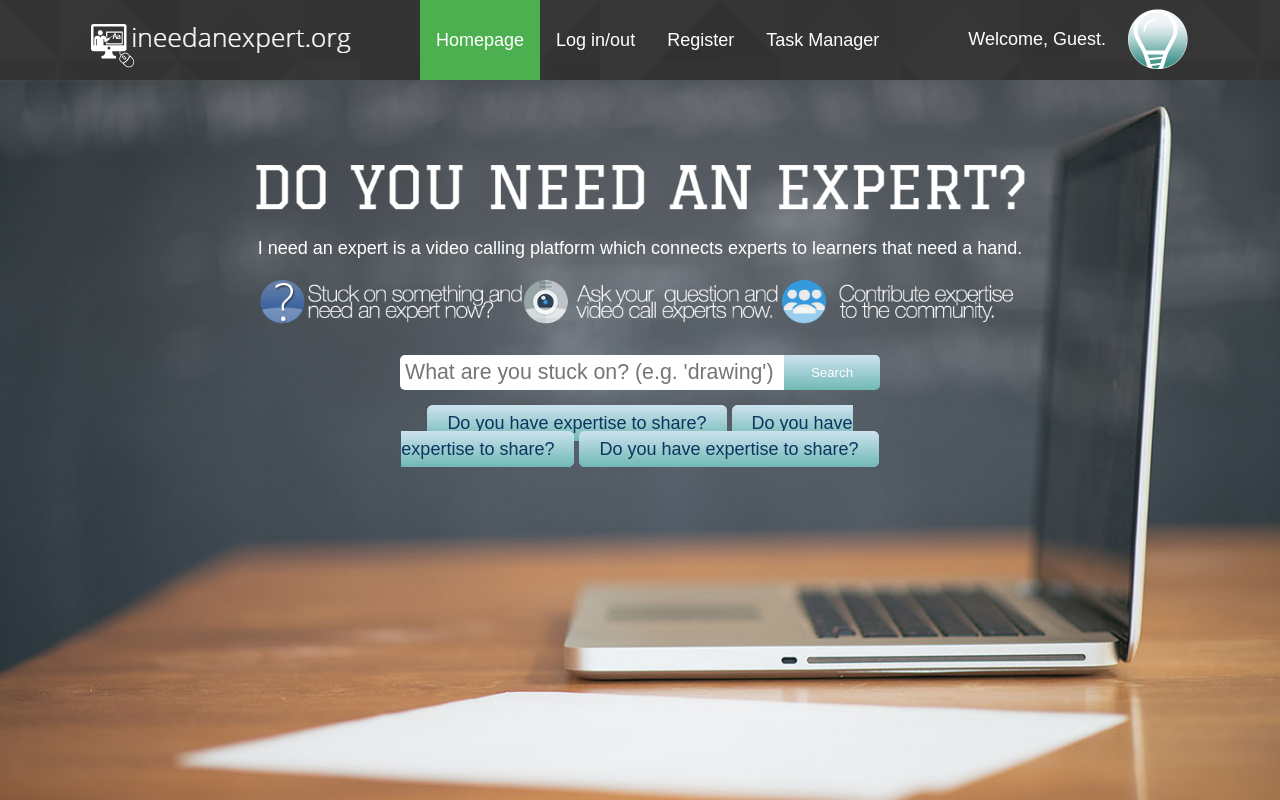
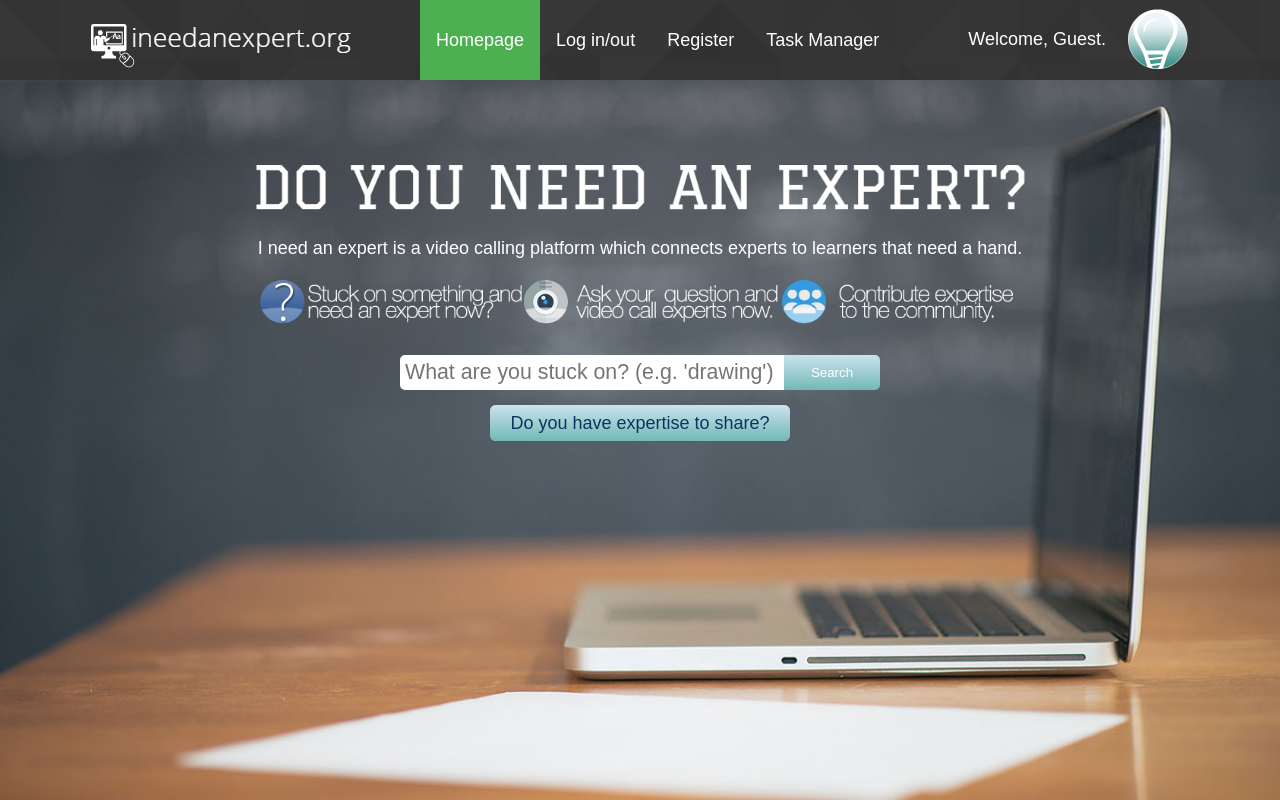
Before and after one commit to sprusr/ineedanexpert.org, a PHP site: page / in a window 1280 px wide. Run offline with PHP 8.4, Linux system fonts and the light colour scheme.

Commit message:
fixed even more weird stuff

```diff
--- a/index.php
+++ b/index.php
@@ -34,8 +34,6 @@
         </form>
           <div style="padding-top: 55px;"></div>
           <a class="icanhelp" href="register.php">Do you have expertise to share?</a>
-          <a class="icanhelp" href="register.php">Do you have expertise to share?</a>
-          <a class="icanhelp" href="lol.php">Do you have expertise to share?</a>
       </div>
     </div>
   </div>
```
